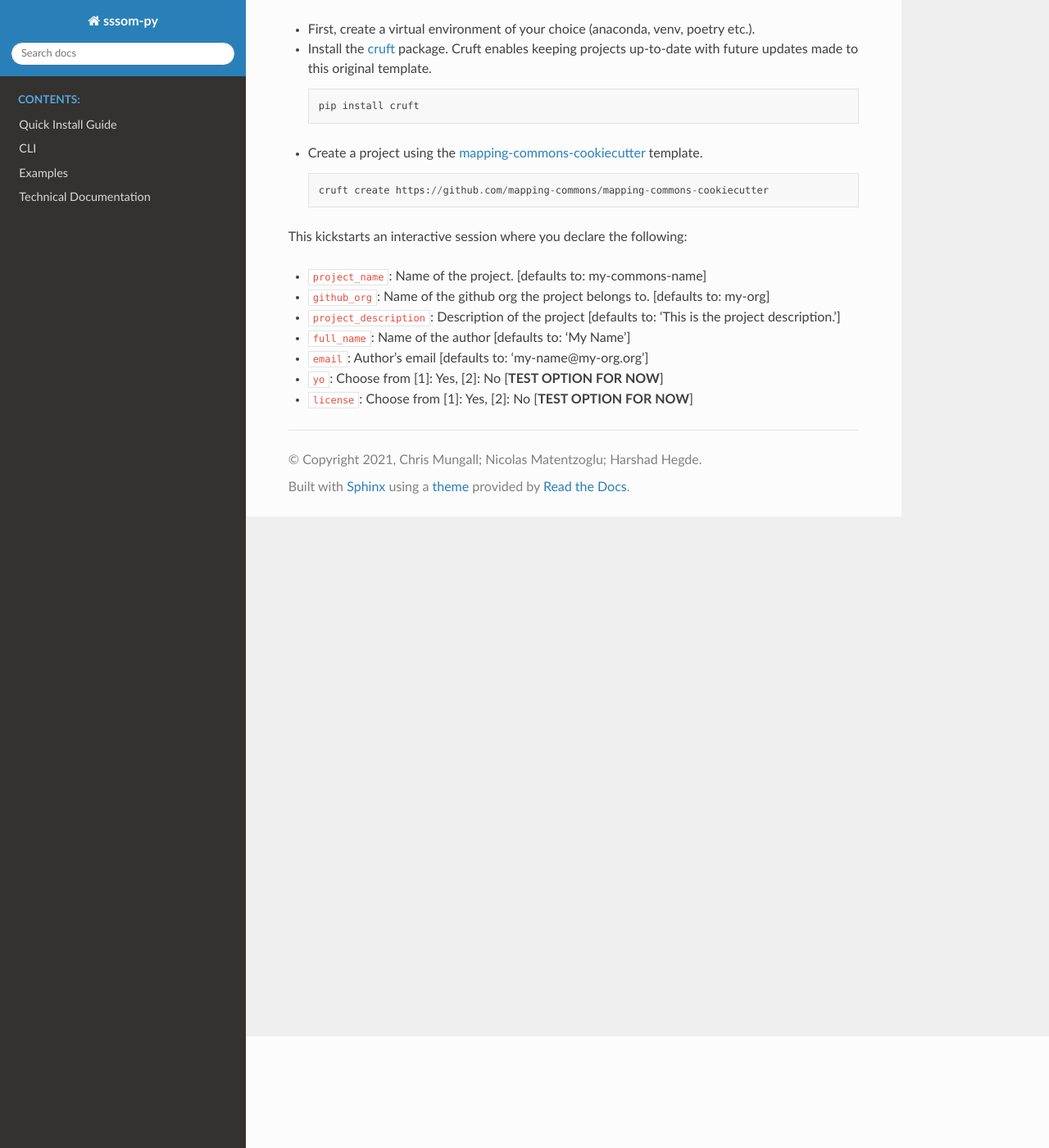
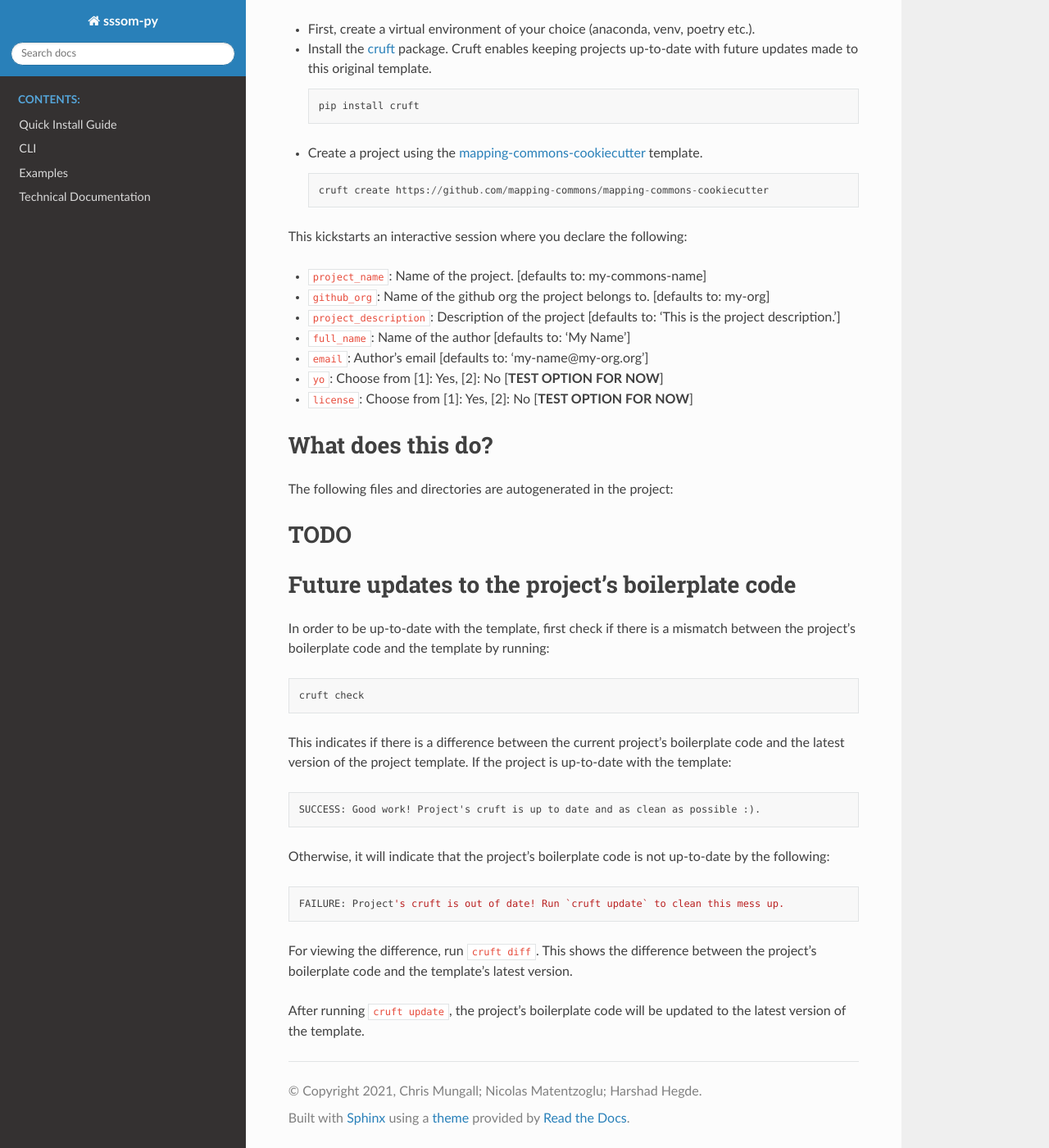
Before and after one commit to mapping-commons/sssom-py, a Sphinx documentation site: the page built from docs/create-mapping-commons.md, in a window 1280 px wide and 1400 px high, scrolled down 136 px. Shown: the whole window at 82% size. Built offline with Sphinx 7.4.7 and the Read the Docs theme 2.0.0, drawn with Linux system fonts in a browser that asks for light colours; pages that are not in the unit, such as notebooks, are missing from menus.

Commit message:
Added cruft instructions

````diff
--- a/docs/create-mapping-commons.md
+++ b/docs/create-mapping-commons.md
@@ -19,3 +19,29 @@ This kickstarts an interactive session where you declare the following:
 - `email`: Author's email [defaults to: 'my-name@my-org.org']
 - `yo`: Choose from [1]: Yes, [2]: No [**TEST OPTION FOR NOW**]
 - `license`: Choose from [1]: Yes, [2]: No [**TEST OPTION FOR NOW**]
+
+# What does this do?
+
+The following files and directories are autogenerated in the project:
+# TODO
+
+# Future updates to the project's boilerplate code
+
+In order to be up-to-date with the template, first check if there is a mismatch between the project's boilerplate code and the template by running:
+```
+cruft check
+```
+
+This indicates if there is a difference between the current project's boilerplate code and the latest version of the project template. If the project is up-to-date with the template:
+```
+SUCCESS: Good work! Project's cruft is up to date and as clean as possible :).
+```
+
+Otherwise, it will indicate that the project's boilerplate code is not up-to-date by the following:
+```
+FAILURE: Project's cruft is out of date! Run `cruft update` to clean this mess up.
+```
+
+For viewing the difference, run `cruft diff`. This shows the difference between the project's boilerplate code and the template's latest version.
+
+After running `cruft update`, the project's boilerplate code will be updated to the latest version of the template.
````
